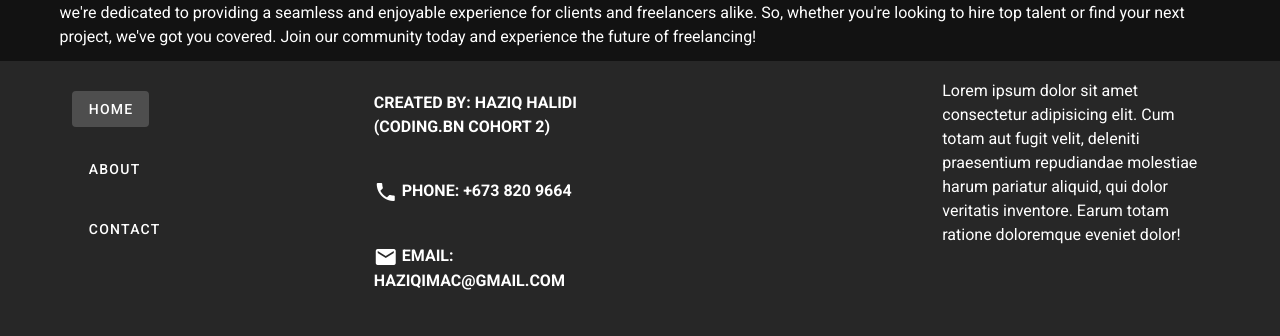
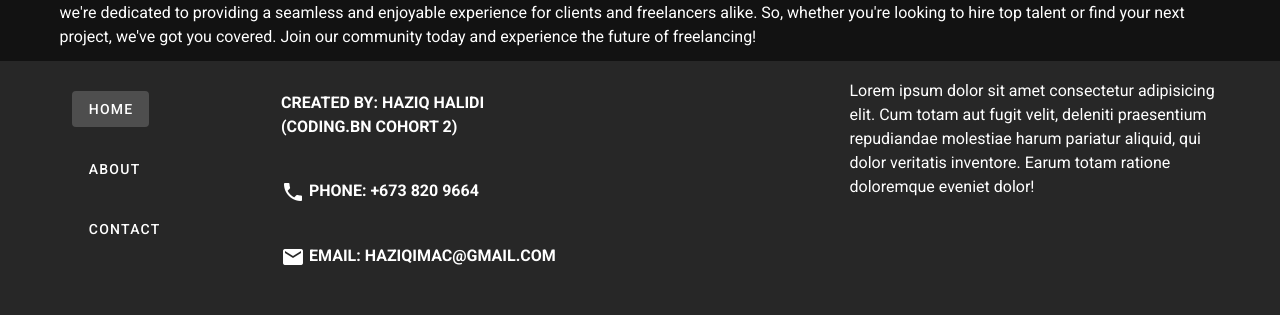
Before and after one commit to khunderscorehh98/project_employment_fe, a Vue app: page / in a window 1280 px wide. Shown: the part 742-1078 px from the top of the page. After the commit the page ends 1057 px from the top, so only its background shows below. Built offline with nearby package versions, Linux system fonts and the light colour scheme; what vue-inline-svg would draw is missing.

Commit message:
adjusting footer design

```diff
--- a/src/components/Footer.vue
+++ b/src/components/Footer.vue
@@ -13,10 +13,10 @@
             <v-btn text router-link to="/contact">Contact</v-btn>
           </v-col>
         </v-col>
-        <v-col>
+        <v-col cols="4">
           <v-col>
             <p class="text-uppercase font-weight-bold">
-                Created By: Haziq Halidi (Coding.Bn Cohort 2)
+                Created By: Haziq Halidi <br />(Coding.Bn Cohort 2)
             </p>
           </v-col>
           <v-col>
@@ -33,7 +33,7 @@
           </v-col>
         </v-col>
         <v-spacer></v-spacer>
-        <v-col>
+        <v-col cols="4">
           Lorem ipsum dolor sit amet consectetur adipisicing elit. Cum totam aut
           fugit velit, deleniti praesentium repudiandae molestiae harum pariatur
           aliquid, qui dolor veritatis inventore. Earum totam ratione doloremque
```
